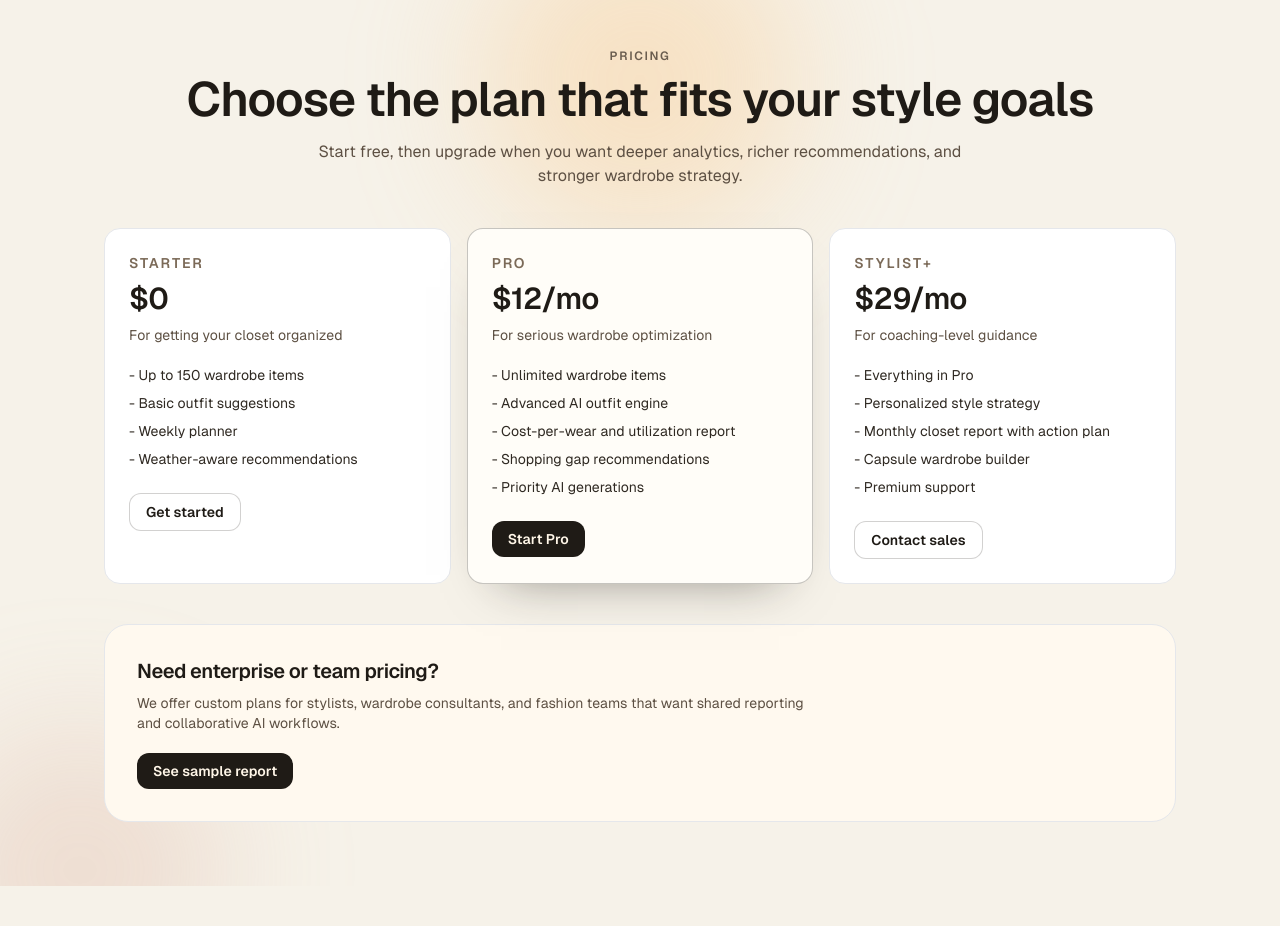
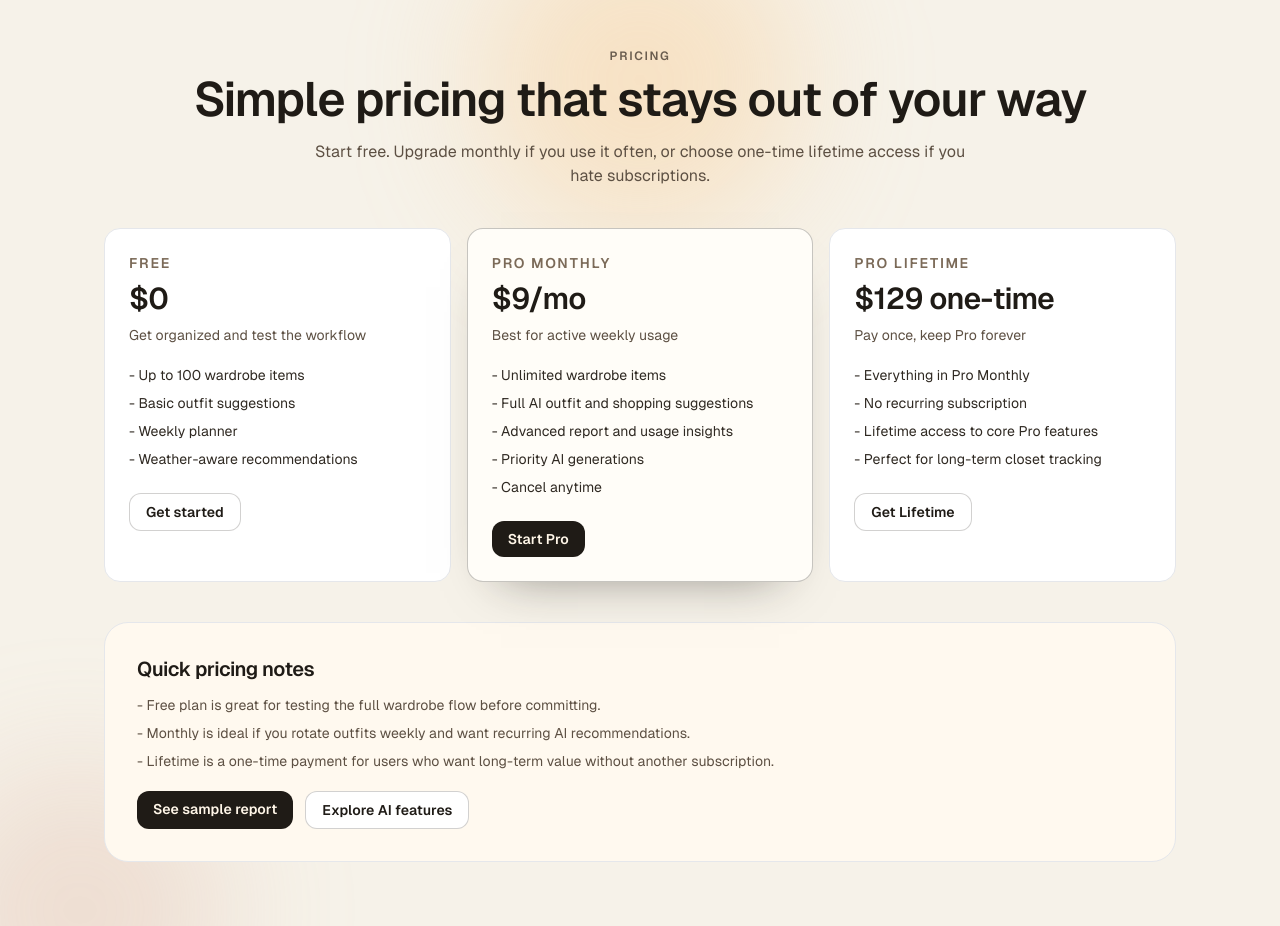
Before and after one commit to 2ndPairofBoots/wardrobe-ai, a Next.js app: page /pricing in a window 1280 px wide. Before the commit the page ends 886 px from the top, so only its background shows below. Built offline with nearby package versions, Linux system fonts and the light colour scheme.

Commit message:
Simplify pricing and add one-time lifetime plan

```diff
--- a/app/pricing/page.tsx
+++ b/app/pricing/page.tsx
@@ -2,11 +2,11 @@ import Link from "next/link";
 
 const plans = [
   {
-    name: "Starter",
+    name: "Free",
     price: "$0",
-    subtitle: "For getting your closet organized",
+    subtitle: "Get organized and test the workflow",
     features: [
-      "Up to 150 wardrobe items",
+      "Up to 100 wardrobe items",
       "Basic outfit suggestions",
       "Weekly planner",
       "Weather-aware recommendations",
@@ -16,32 +16,31 @@ const plans = [
     highlighted: false,
   },
   {
-    name: "Pro",
-    price: "$12/mo",
-    subtitle: "For serious wardrobe optimization",
+    name: "Pro Monthly",
+    price: "$9/mo",
+    subtitle: "Best for active weekly usage",
     features: [
       "Unlimited wardrobe items",
-      "Advanced AI outfit engine",
-      "Cost-per-wear and utilization report",
-      "Shopping gap recommendations",
+      "Full AI outfit and shopping suggestions",
+      "Advanced report and usage insights",
       "Priority AI generations",
+      "Cancel anytime",
     ],
     cta: "Start Pro",
     href: "/signup",
     highlighted: true,
   },
   {
-    name: "Stylist+",
-    price: "$29/mo",
-    subtitle: "For coaching-level guidance",
+    name: "Pro Lifetime",
+    price: "$129 one-time",
+    subtitle: "Pay once, keep Pro forever",
     features: [
-      "Everything in Pro",
-      "Personalized style strategy",
-      "Monthly closet report with action plan",
-      "Capsule wardrobe builder",
-      "Premium support",
+      "Everything in Pro Monthly",
+      "No recurring subscription",
+      "Lifetime access to core Pro features",
+      "Perfect for long-term closet tracking",
     ],
-    cta: "Contact sales",
+    cta: "Get Lifetime",
     href: "/signup",
     highlighted: false,
   },
@@ -58,9 +57,9 @@ export default function PricingPage() {
       <div className="relative mx-auto max-w-6xl px-6 pb-16 pt-12 sm:px-8 lg:px-10">
         <header className="text-center">
           <p className="text-xs font-semibold uppercase tracking-[0.14em] text-[#6a5d4f]">Pricing</p>
-          <h1 className="mt-3 text-4xl font-semibold tracking-tight sm:text-5xl">Choose the plan that fits your style goals</h1>
+          <h1 className="mt-3 text-4xl font-semibold tracking-tight sm:text-5xl">Simple pricing that stays out of your way</h1>
           <p className="mx-auto mt-4 max-w-2xl text-sm text-[#5d5043] sm:text-base">
-            Start free, then upgrade when you want deeper analytics, richer recommendations, and stronger wardrobe strategy.
+            Start free. Upgrade monthly if you use it often, or choose one-time lifetime access if you hate subscriptions.
           </p>
         </header>
 
@@ -97,13 +96,20 @@ export default function PricingPage() {
         </section>
 
         <section className="mt-10 rounded-3xl border border-[#1f1b16]/12 bg-[#fff9ef] p-6 sm:p-8">
-          <h2 className="text-xl font-semibold tracking-tight">Need enterprise or team pricing?</h2>
-          <p className="mt-2 max-w-2xl text-sm text-[#5d5043]">
-            We offer custom plans for stylists, wardrobe consultants, and fashion teams that want shared reporting and collaborative AI workflows.
-          </p>
-          <Link href="/report" className="mt-5 inline-flex rounded-xl bg-[#1f1b16] px-4 py-2 text-sm font-semibold text-[#fff6e8] transition duration-300 hover:bg-[#2f2922]">
-            See sample report
-          </Link>
+          <h2 className="text-xl font-semibold tracking-tight">Quick pricing notes</h2>
+          <ul className="mt-3 space-y-2 text-sm text-[#5d5043]">
+            <li>- Free plan is great for testing the full wardrobe flow before committing.</li>
+            <li>- Monthly is ideal if you rotate outfits weekly and want recurring AI recommendations.</li>
+            <li>- Lifetime is a one-time payment for users who want long-term value without another subscription.</li>
+          </ul>
+          <div className="mt-5 flex flex-wrap gap-3">
+            <Link href="/report" className="inline-flex rounded-xl bg-[#1f1b16] px-4 py-2 text-sm font-semibold text-[#fff6e8] transition duration-300 hover:bg-[#2f2922]">
+              See sample report
+            </Link>
+            <Link href="/ai-features" className="inline-flex rounded-xl border border-[#1f1b16]/20 bg-white px-4 py-2 text-sm font-semibold text-[#1f1b16] transition duration-300 hover:bg-[#f5ece0]">
+              Explore AI features
+            </Link>
+          </div>
         </section>
       </div>
     </main>
```
